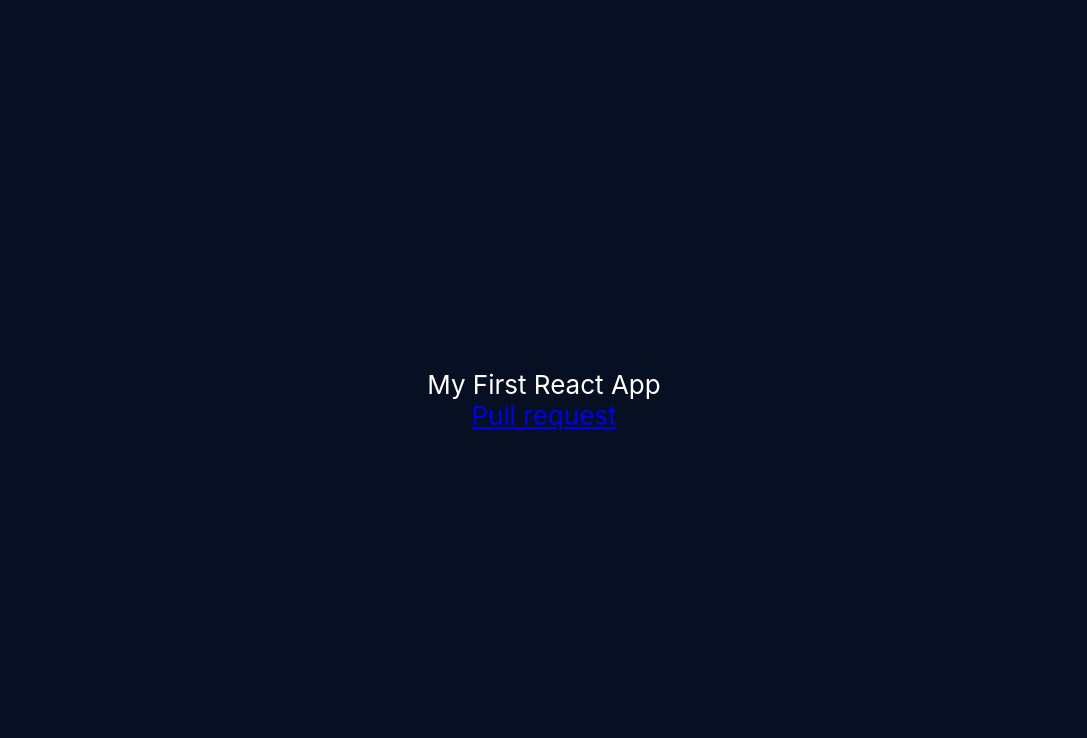
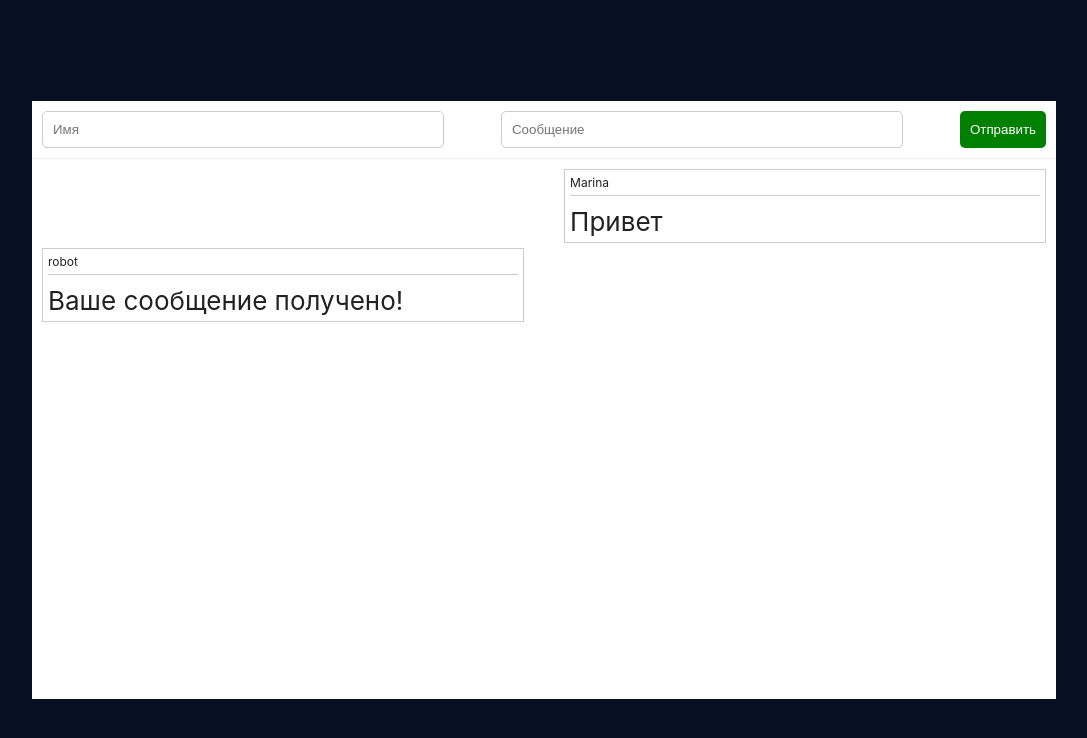
Before and after one commit to mavdoshina/project_react, a React (Create React App) app: page / in a window 1280 px wide. Shown: the top 738 px of the page, without its empty margins (96-1183 px from the left). Built offline with nearby package versions, Linux system fonts and the light colour scheme.

Commit message:
lesson-2

```diff
--- a/src/App.css
+++ b/src/App.css
@@ -1,20 +1,86 @@
+* {
+  box-sizing: border-box;
+}
+
 .App {
   text-align: center;
-}
-
-.App-header {
   background-color: #071022;
-  min-height: 100vh;
+  height: 100vh;
   display: flex;
   flex-direction: column;
   align-items: center;
   justify-content: center;
+}
+
+.App-body {
+  /* background-color: #071022; */
+  width: 80%;
   font-size: calc(10px + 2vmin);
   color: white;
 }
 
 .App-link {
   color: #61dafb;
+}
+
+.messageList {
+  width: 100%;
+  color: #222;
+  height: calc(80vh - 100px);
+  overflow-y: scroll;
+  background: #fff;
+  padding: 10px;
+}
+
+.message-row {
+  display: flex;
+  justify-content: right;
+  width: 100%;
+}
+
+.message-row.robot {
+  justify-content: left;
+}
+
+.message-item {
+  width: 48%;
+  border: 1px solid #ccc;
+  text-align: left;
+  padding: 5px;
+  margin-bottom: 5px;
+}
+
+.message-item__autor {
+  font-size: 12px;
+  border-bottom: 1px solid #ccc;
+  padding-bottom: 5px;
+  margin-bottom: 10px;
+}
+
+.inpt {
+  border: 1px solid #ccc;
+  padding: 10px;
+  border-radius: 5px;
+  width: 40%;
+}
+
+.btn {
+  background: green;
+  color: #fff;
+  box-shadow: none;
+  border: none;
+  padding: 10px;
+  border-radius: 5px;
+}
+
+.form-message {
+  padding: 10px;
+  background: #fff;
+  width: 100%;
+  box-sizing: border-box;
+  display: flex;
+  justify-content: space-between;
+  border-bottom: 1px solid #eee;
 }
 
 @keyframes App-logo-spin {
--- /dev/null
+++ b/src/App.js
@@ -0,0 +1,46 @@
+import { useEffect, useState } from 'react';
+import './App.css';
+import Message from './Message';
+import Form from './Form';
+function App() {
+    const [messageList, setMessageList] = useState([
+        {
+          text:'Привет',
+          author: 'Marina',
+        },
+        {
+          text:'Ваше сообщение получено!',
+          author: 'robot',
+        }
+      ])
+      const [messageBody, setMessageBody] = useState({
+        text:'',
+        author: '',
+      });
+
+      const ROBOT_MESSAGE = 'Ваше сообщение получено!';
+
+      useEffect(() => {
+
+        if(messageList.length > 0 && messageList.slice(-1)[0].author !== 'robot'){
+          setTimeout(()=>{
+            setMessageList(prevstate => [...prevstate, {text:ROBOT_MESSAGE, author:'robot'}])
+          }, 1500)
+        }
+      },[messageList])
+
+      return (
+        <div className="App">
+            <div className='App-body'>
+                <Form data={messageBody} setData={setMessageBody} setMessage={setMessageList}></Form>
+            <div className='messageList'>
+                {
+                messageList.map((item,index)=><Message text={item.text} author={item.author} key={index}/>)
+                }
+            </div>
+          </div>
+        </div>
+      );
+}
+
+export default App;
--- /dev/null
+++ b/src/Form.js
@@ -0,0 +1,29 @@
+function Form({data, setData, setMessage}) {
+    const {text, author} = data
+
+    const submitForm = (e) =>{
+        e.preventDefault();
+        if(text.length > 0) {
+            setMessage(prevstate => [...prevstate, {text, author}])
+        }
+
+        setData({
+            text: '',
+            author: ''
+        })
+    }
+
+    return (
+        <form onSubmit={submitForm} className="form-message">
+            <input placeholder="Имя" className="inpt" value={author} onChange = {(e) => {
+                setData(prevstate => ({...prevstate, author: e.target.value}))
+            }}/>
+            <input placeholder="Сообщение" className="inpt" value={text} onChange = {(e) => {
+                setData(prevstate => ({...prevstate, text: e.target.value}))
+            }}/>
+            <button type="submit" className="btn">Отправить</button>
+        </form>
+    )
+}
+
+export default Form;
--- a/src/Message.js
+++ b/src/Message.js
@@ -1,12 +1,18 @@
 import './App.css';
 
 function Message(props) {
+
+  let useClassName = 'message-row';
+  if (props.author === "robot") {
+    useClassName += ' robot';
+  }
+
   return (
-    <div className="App">
-      <header className="App-header">
-         My First React App
-        <a href={props.pull}>Pull request</a>
-      </header>
+    <div className={useClassName}>
+      <div className='message-item'>
+        <div className='message-item__autor'>{props.author}</div>
+        <div className='message-item__text'>{props.text}</div>
+      </div>
     </div>
   );
 }
--- a/src/index.js
+++ b/src/index.js
@@ -1,14 +1,14 @@
 import React from 'react';
 import ReactDOM from 'react-dom/client';
 import './index.css';
-import Message from './Message';
+import App from './App';
 import reportWebVitals from './reportWebVitals';
 
 const root = ReactDOM.createRoot(document.getElementById('root'));
-const pullRequest = 'https://github.com/mavdoshina/project_react/pull/1';
+// const pullRequest = 'https://github.com/mavdoshina/project_react/pull/1';
 root.render(
   <React.StrictMode>
-    <Message pull={pullRequest} />
+    <App/>
   </React.StrictMode>
 );
 
```
